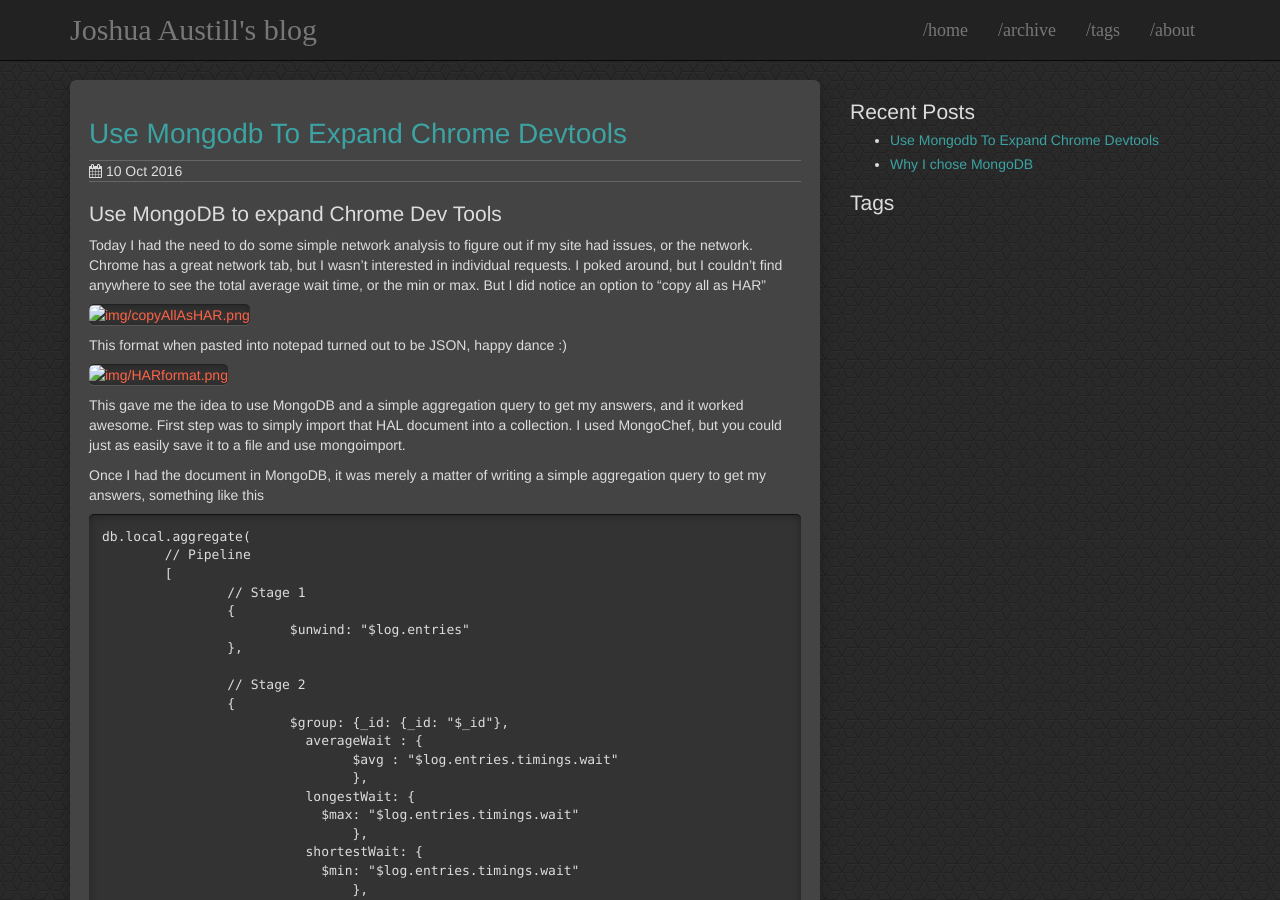
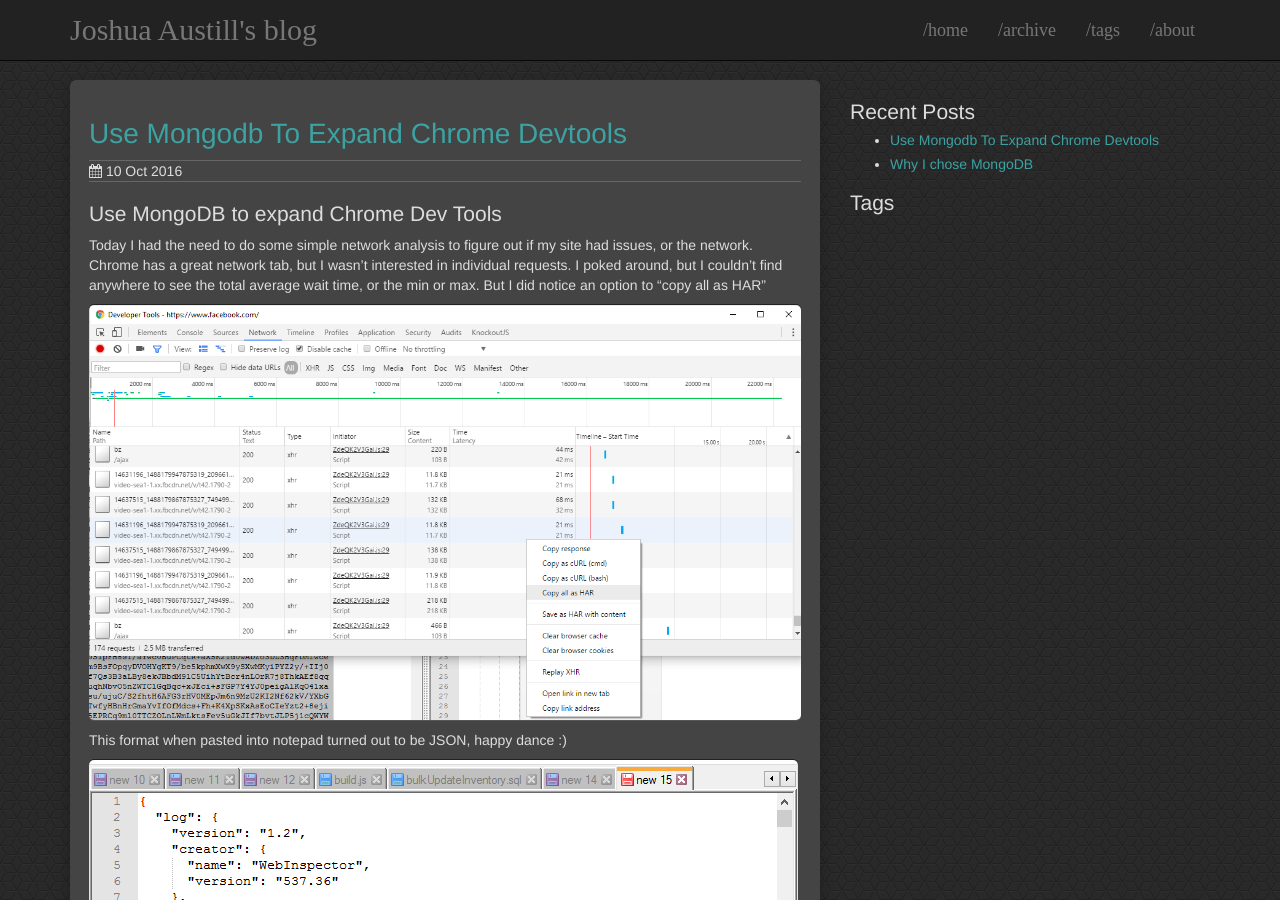
Before and after one commit to jlaustill/jlaustill.github.io, a Jekyll site: the page built from _posts/2016-10-10-use-mongodb-to-expand-chrome-devtools.md, in a window 1280 px wide and 900 px high. Built offline with Jekyll 4.4.1, drawn with Linux system fonts in a browser that asks for light colours.

Commit message:
Updated 2016-10-10-use-mongodb-to-expand-chrome-devtools.md

```diff
--- a/_posts/2016-10-10-use-mongodb-to-expand-chrome-devtools.md
+++ b/_posts/2016-10-10-use-mongodb-to-expand-chrome-devtools.md
@@ -8,11 +8,11 @@ categories: MongoDB
 
 Today I had the need to do some simple network analysis to figure out if my site had issues, or the network.  Chrome has a great network tab, but I wasn't interested in individual requests.  I poked around, but I couldn't find anywhere to see the total average wait time, or the min or max.  But I did notice an option to "copy all as HAR"
 
-![img/copyAllAsHAR.png]({{site.baseurl}}/_includes/img/copyAllAsHAR.png)
+![img/copyAllAsHAR.png]({{site.baseurl}}/images/copyAllAsHAR.png)
 
 This format when pasted into notepad turned out to be JSON, happy dance :)
 
-![img/HARformat.png]({{site.baseurl}}/_includes/img/HARformat.png)
+![img/HARformat.png]({{site.baseurl}}/images/HARformat.png)
 
 This gave me the idea to use MongoDB and a simple aggregation query to get my answers, and it worked awesome.  First step was to simply import that HAL document into a collection.  I used MongoChef, but you could just as easily save it to a file and use mongoimport.
 
```
